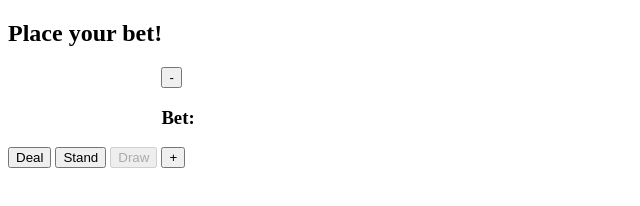
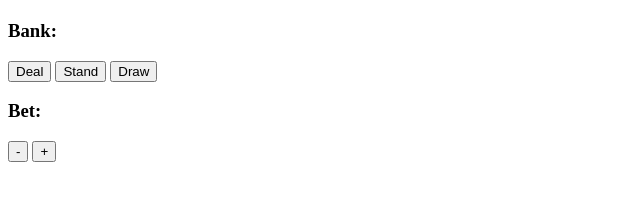
Before and after one commit to madeleinemarie/Video-Poker-Game, a plain HTML site: page index.html in a window 1280 px wide. Shown: the whole page, without its empty margins (0-640 px from the left). Drawn offline with Linux system fonts and the light colour scheme.

Commit message:
Designate classes for button toggling

```diff
--- a/index.html
+++ b/index.html
@@ -9,16 +9,19 @@
 </head>
 <body>
     <h2 id="message"></h2>
-    <ul>
-    </ul>
-    <button id="deal-five">Deal</button>
+    <div>
+        <h3>Bank: <span id="bank-balance"></span></h3>
+    </div>
+    <button id="newgame-btn" class="hide">New Game</button>
+    <button id="deal-btn">Deal</button>
     <button id="stand-btn">Stand</button>
     <button id="draw-btn">Draw</button>
-    <div id="bet-display">
+    <div id="bet-table">
+        <h3>Bet: <span id="bet-num"></span></h3>
         <button id="bet-minus">-</button>
-        <h3>Bet: <span id="bet-num"></span></h3>
         <button id="bet-plus">+</button>
     </div>
     <div id="game-table"></div>
+
 </body>
 </html>
```
